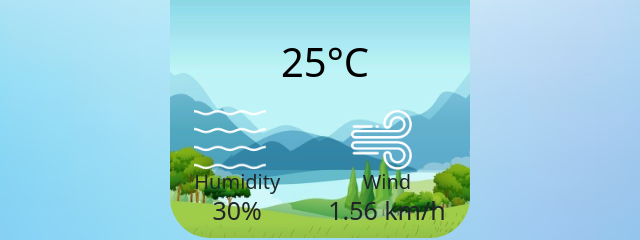
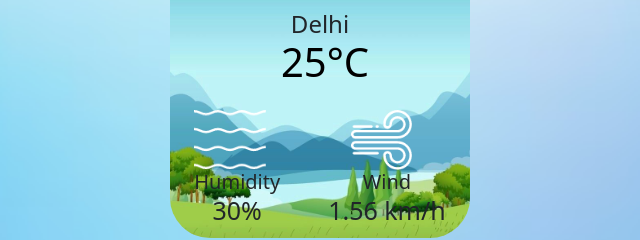
Before and after one commit to MrNeko-hash526/weather-app, a plain HTML site: page index.html in a window 1280 px wide. Shown: the part 412-652 px from the top of the page, 320-960 px from the left. Drawn offline with nearby package versions, Linux system fonts and the light colour scheme.

Commit message:
complete weather app template

```diff
--- a/index.html
+++ b/index.html
@@ -19,8 +19,9 @@
         height="30px" ></button></li>
     </ul>
     </div>
+    <div class="position-absolute top-50 start-50 translate-middle mt-5 pb-3"><h4>Delhi</h4></div>
     <div class="d-flex justify-content-center mt-0">
-      <img src="img/clear.png">
+      <img src="img/clear.png" >
     </div>
     <div class="d-flex justify-content-center  ">
         <h1 id="temp" style="color: black; padding-left: 10px;font-size: 500p;">25°C</h1>
```
